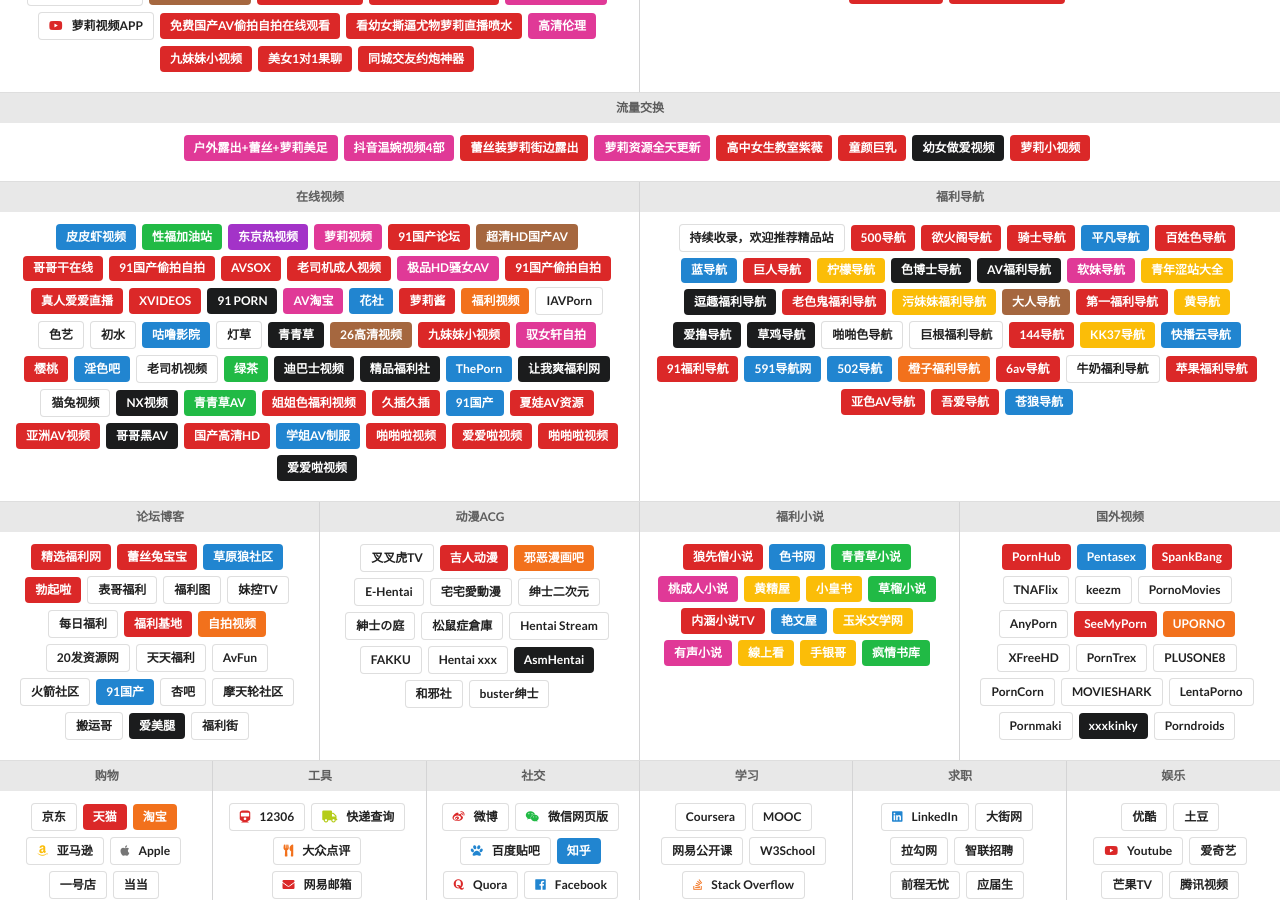
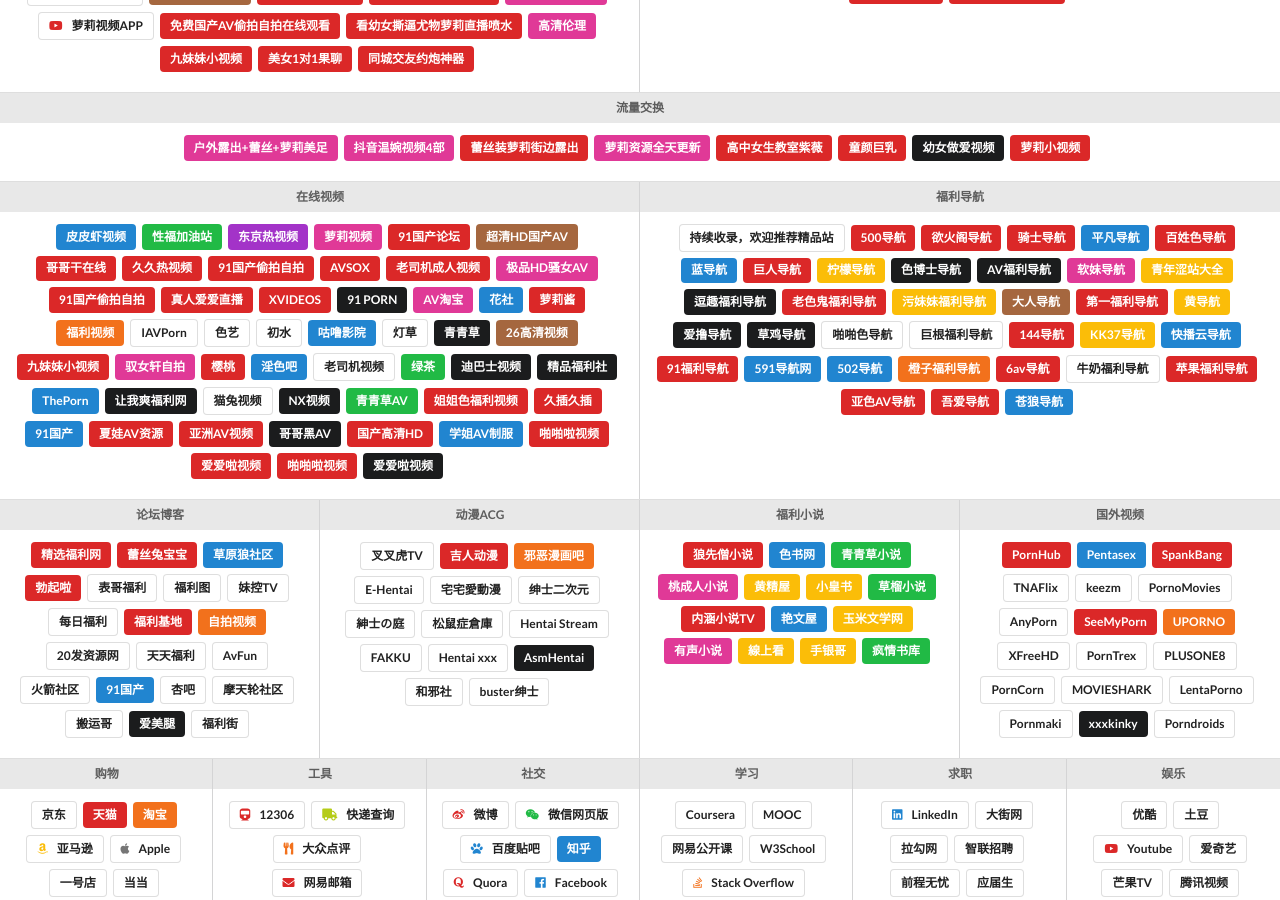
Before and after one commit to boboyang1/xxfldh, a Jekyll site: the page built from index.html, in a window 1280 px wide and 900 px high, scrolled down 1014 px. Built offline with Jekyll 4.4.1, drawn with Linux system fonts in a browser that asks for light colours; comment, search, counter and statistics services are not loaded.

Commit message:
Update links.yml

```diff
--- a/_data/links.yml
+++ b/_data/links.yml
@@ -201,6 +201,10 @@
     - name: 哥哥干在线
       style: red
       url: http://www.8ggan.com/?xxfldh
+
+    - name: 久久热视频
+      style: red
+      url: https://99ss7.com/
 
     - name: 91国产偷拍自拍
       style: red
```
